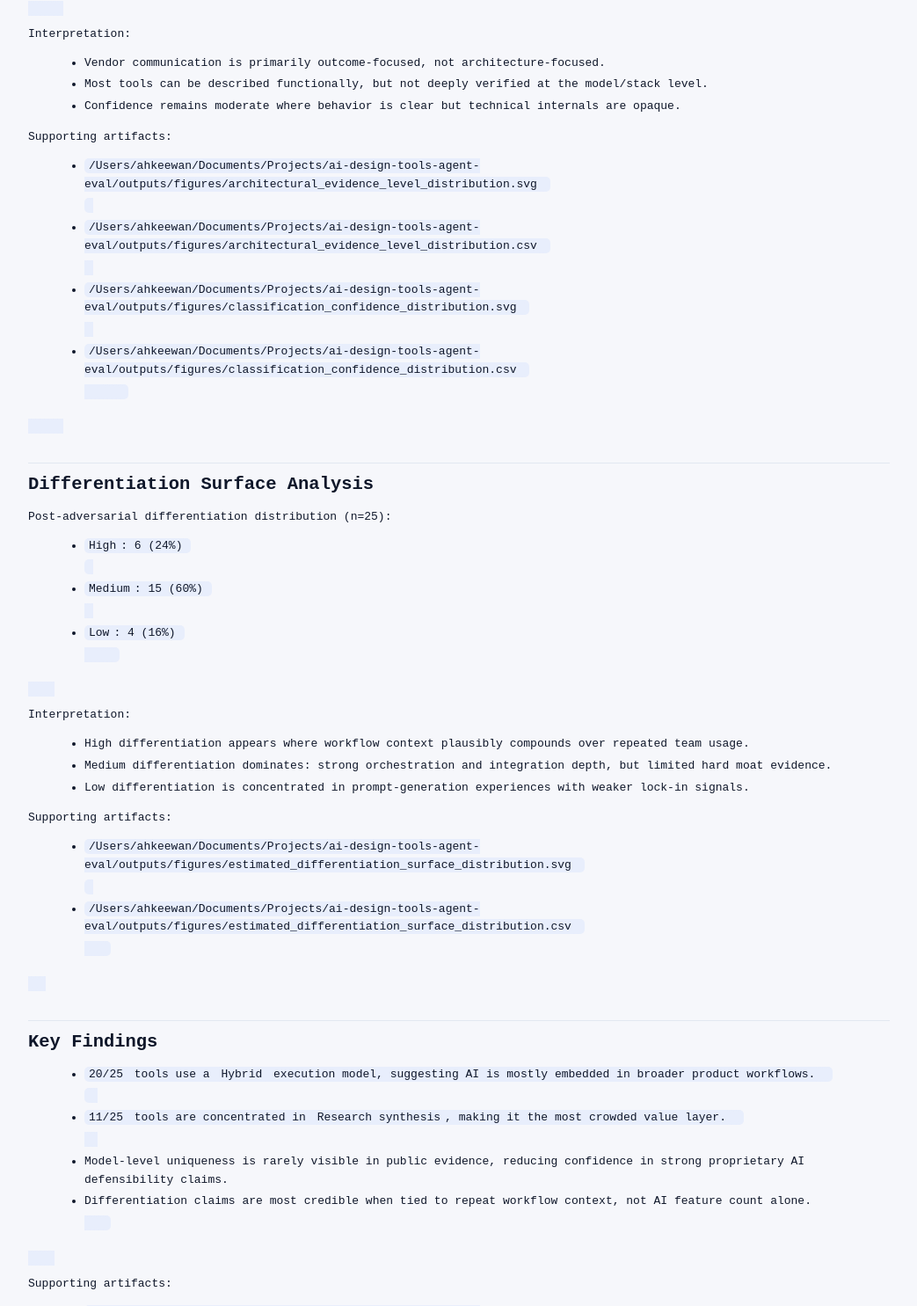
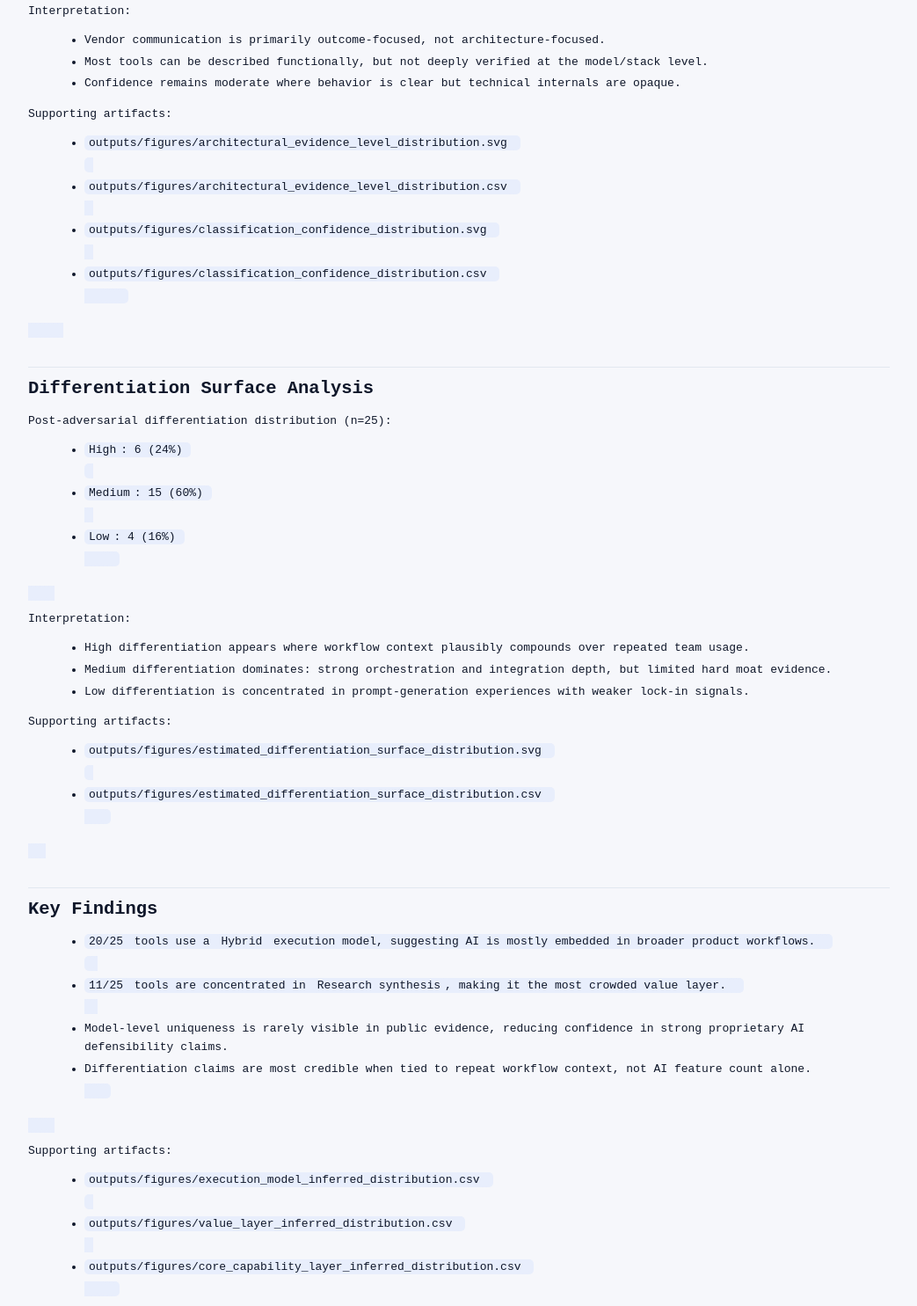
Before and after one commit to m5rc238/ai-design-tools-audit, a plain HTML site: page report.html in a window 1280 px wide. Shown: the part 1315-2800 px from the top of the page at 88% size, without its empty margins (118-1161 px from the left). Drawn offline with Linux system fonts and the light colour scheme.

Commit message:
Refine report and insights

```diff
--- a/report.html
+++ b/report.html
@@ -29,8 +29,8 @@
 <p>Transparency remains limited: <code>23/25</code> tools are in <code>Marketing-level AI claim only</code>, while only <code>2/25</code> explicitly name external model providers. Confidence is mostly <code>Medium</code> (<code>17/25</code>), reflecting observable feature behavior with limited architectural disclosure.</p>
 <h2>Methodology</h2>
 <p>1. Dataset scope: 25 tools with explicit AI positioning relevant to product design, UI/UX generation, or UX research.</p>
-<p>2. Fact base: citation-backed claims in <code>/Users/ahkeewan/Documents/Projects/ai-design-tools-agent-eval/data/raw/tool_list.csv</code>.</p>
-<p>3. Classification base: SCHEMA v2 fields in <code>/Users/ahkeewan/Documents/Projects/ai-design-tools-agent-eval/data/processed/classified_tools.csv</code>.</p>
+<p>2. Fact base: citation-backed claims in <a href="data/raw/tool_list.csv"><code>data/raw/tool_list.csv</code></a>.</p>
+<p>3. Classification base: SCHEMA v2 fields in <a href="data/processed/classified_tools.csv"><code>data/processed/classified_tools.csv</code></a>.</p>
 <p>4. Strategic pass: per-tool evaluation of <code>proprietary_data_moat</code>, <code>workflow_depth</code>, <code>ecosystem_embedding</code>, <code>switching_cost_signal</code>, and <code>estimated_differentiation_surface</code>.</p>
 <p>5. Adversarial revisions: <code>UserTesting</code>, <code>Dovetail</code>, and <code>Looppanel</code> were challenged and downgraded from <code>high</code> to <code>medium</code> differentiation surface when defensibility appeared orchestration-led.</p>
 <p>6. Rule of conservatism: if a signal was not directly observable from existing cited evidence, it was downgraded or labeled <code>unknown</code>.</p>
@@ -55,10 +55,10 @@
 </ul>
 <p>Supporting artifacts:</p>
 <ul>
-<li><code>/Users/ahkeewan/Documents/Projects/ai-design-tools-agent-eval/outputs/figures/architectural_evidence_level_distribution.svg<code></li>
-<li><code>/Users/ahkeewan/Documents/Projects/ai-design-tools-agent-eval/outputs/figures/architectural_evidence_level_distribution.csv<code></li>
-<li><code>/Users/ahkeewan/Documents/Projects/ai-design-tools-agent-eval/outputs/figures/classification_confidence_distribution.svg<code></li>
-<li><code>/Users/ahkeewan/Documents/Projects/ai-design-tools-agent-eval/outputs/figures/classification_confidence_distribution.csv<code></li>
+<li><code>outputs/figures/architectural_evidence_level_distribution.svg<code></li>
+<li><code>outputs/figures/architectural_evidence_level_distribution.csv<code></li>
+<li><code>outputs/figures/classification_confidence_distribution.svg<code></li>
+<li><code>outputs/figures/classification_confidence_distribution.csv<code></li>
 </ul>
 <h2>Differentiation Surface Analysis</h2>
 <p>Post-adversarial differentiation distribution (n=25):</p>
@@ -75,8 +75,8 @@
 </ul>
 <p>Supporting artifacts:</p>
 <ul>
-<li><code>/Users/ahkeewan/Documents/Projects/ai-design-tools-agent-eval/outputs/figures/estimated_differentiation_surface_distribution.svg<code></li>
-<li><code>/Users/ahkeewan/Documents/Projects/ai-design-tools-agent-eval/outputs/figures/estimated_differentiation_surface_distribution.csv<code></li>
+<li><code>outputs/figures/estimated_differentiation_surface_distribution.svg<code></li>
+<li><code>outputs/figures/estimated_differentiation_surface_distribution.csv<code></li>
 </ul>
 <h2>Key Findings</h2>
 <ul>
@@ -87,9 +87,9 @@
 </ul>
 <p>Supporting artifacts:</p>
 <ul>
-<li><code>/Users/ahkeewan/Documents/Projects/ai-design-tools-agent-eval/outputs/figures/execution_model_inferred_distribution.csv<code></li>
-<li><code>/Users/ahkeewan/Documents/Projects/ai-design-tools-agent-eval/outputs/figures/value_layer_inferred_distribution.csv<code></li>
-<li><code>/Users/ahkeewan/Documents/Projects/ai-design-tools-agent-eval/outputs/figures/core_capability_layer_inferred_distribution.csv<code></li>
+<li><code>outputs/figures/execution_model_inferred_distribution.csv<code></li>
+<li><code>outputs/figures/value_layer_inferred_distribution.csv<code></li>
+<li><code>outputs/figures/core_capability_layer_inferred_distribution.csv<code></li>
 </ul>
 <h2>What This Reveals</h2>
 <p>In this dataset, differentiation in AI design tooling appears to live primarily in workflow ownership and context accumulation, not in clearly documented model exclusivity. Shared foundation-model access likely compresses model-layer advantage; defensibility shifts toward where teams run recurring work, store longitudinal insight artifacts, and integrate decisions into operational pipelines.</p>
@@ -104,30 +104,36 @@
 <li>This is an evidence-bound snapshot, not a performance benchmark or pricing/value assessment.</li>
 <li>Distribution labels reflect defensibility confidence, not absolute product quality.</li>
 </ul>
+<h2>Reproducibility &amp; Data Access</h2>
+<ul>
+<li>All datasets used in this analysis are included in the repository, including raw and processed files.</li>
+<li>Charts are generated from the included CSV distribution files in <code>outputs/figures</code>.</li>
+<li>The report can be independently audited end-to-end using the included schema, datasets, summary metrics, and figure source files.</li>
+</ul>
 <h2>Appendix</h2>
 <p>Primary datasets:</p>
 <ul>
-<li><code>/Users/ahkeewan/Documents/Projects/ai-design-tools-agent-eval/data/raw/tool_list.csv<code></li>
-<li><code>/Users/ahkeewan/Documents/Projects/ai-design-tools-agent-eval/data/processed/classified_tools.csv<code></li>
+<li><a href="data/raw/tool_list.csv"><code>data/raw/tool_list.csv</code></a></li>
+<li><a href="data/processed/classified_tools.csv"><code>data/processed/classified_tools.csv</code></a></li>
 </ul>
 <p>Summary metrics:</p>
 <ul>
-<li><code>/Users/ahkeewan/Documents/Projects/ai-design-tools-agent-eval/outputs/figures/summary_metrics.json<code></li>
+<li><code>outputs/figures/summary_metrics.json<code></li>
 </ul>
 <p>Charts (SVG):</p>
 <ul>
-<li><code>/Users/ahkeewan/Documents/Projects/ai-design-tools-agent-eval/outputs/figures/architectural_evidence_level_distribution.svg<code></li>
-<li><code>/Users/ahkeewan/Documents/Projects/ai-design-tools-agent-eval/outputs/figures/classification_confidence_distribution.svg<code></li>
-<li><code>/Users/ahkeewan/Documents/Projects/ai-design-tools-agent-eval/outputs/figures/estimated_differentiation_surface_distribution.svg<code></li>
+<li><code>outputs/figures/architectural_evidence_level_distribution.svg<code></li>
+<li><code>outputs/figures/classification_confidence_distribution.svg<code></li>
+<li><code>outputs/figures/estimated_differentiation_surface_distribution.svg<code></li>
 </ul>
 <p>Chart data (CSV):</p>
 <ul>
-<li><code>/Users/ahkeewan/Documents/Projects/ai-design-tools-agent-eval/outputs/figures/architectural_evidence_level_distribution.csv<code></li>
-<li><code>/Users/ahkeewan/Documents/Projects/ai-design-tools-agent-eval/outputs/figures/classification_confidence_distribution.csv<code></li>
-<li><code>/Users/ahkeewan/Documents/Projects/ai-design-tools-agent-eval/outputs/figures/estimated_differentiation_surface_distribution.csv<code></li>
-<li><code>/Users/ahkeewan/Documents/Projects/ai-design-tools-agent-eval/outputs/figures/core_capability_layer_inferred_distribution.csv<code></li>
-<li><code>/Users/ahkeewan/Documents/Projects/ai-design-tools-agent-eval/outputs/figures/execution_model_inferred_distribution.csv<code></li>
-<li><code>/Users/ahkeewan/Documents/Projects/ai-design-tools-agent-eval/outputs/figures/value_layer_inferred_distribution.csv<code></li>
+<li><code>outputs/figures/architectural_evidence_level_distribution.csv<code></li>
+<li><code>outputs/figures/classification_confidence_distribution.csv<code></li>
+<li><code>outputs/figures/estimated_differentiation_surface_distribution.csv<code></li>
+<li><code>outputs/figures/core_capability_layer_inferred_distribution.csv<code></li>
+<li><code>outputs/figures/execution_model_inferred_distribution.csv<code></li>
+<li><code>outputs/figures/value_layer_inferred_distribution.csv<code></li>
 </ul>
 <h2>Chart Preview</h2>
 <p class="note">These visuals are generated from the CSV distributions in <code>outputs/figures</code>.</p>
```
Also changed, not shown: 1 other file.
